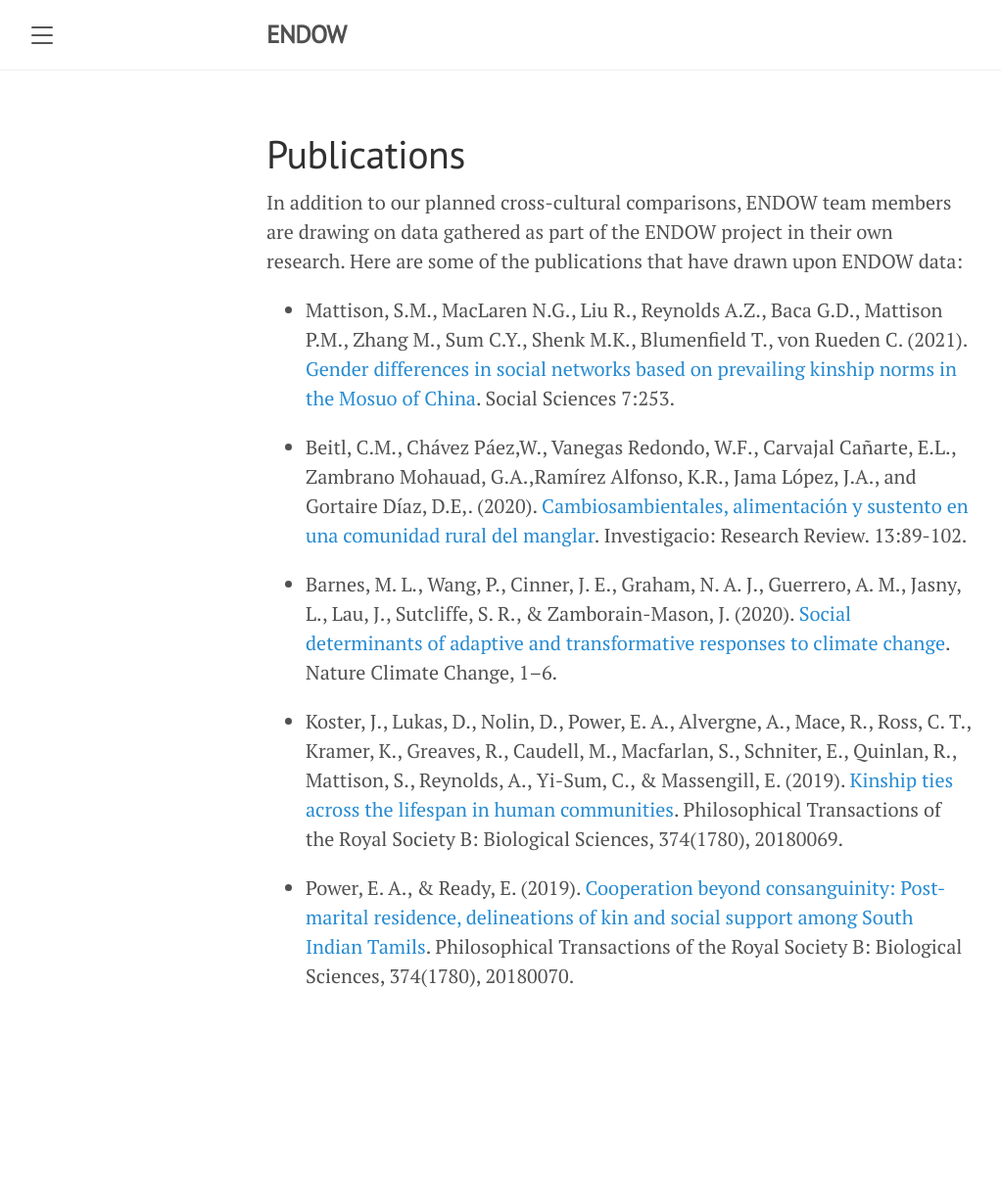
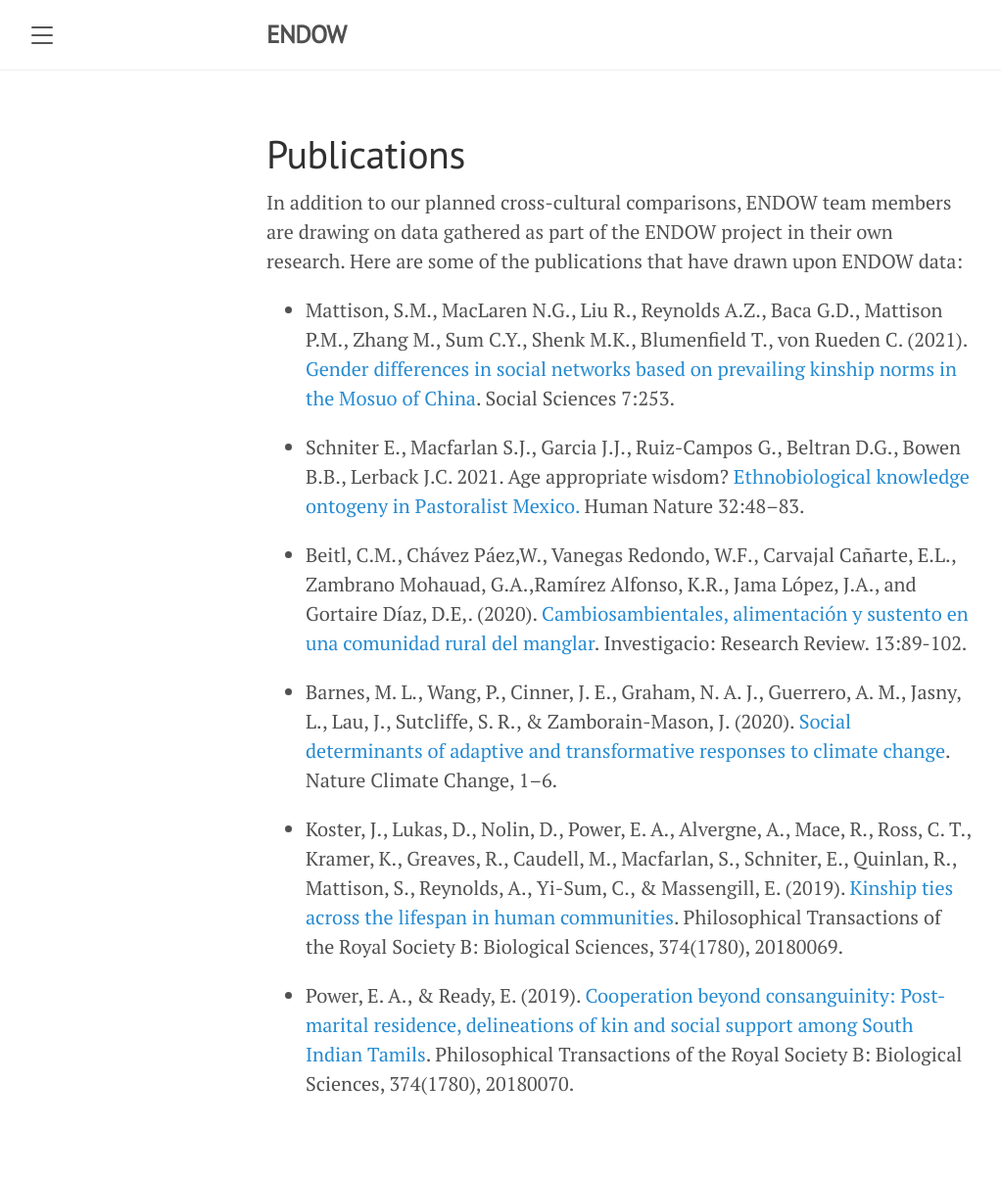
Before and after one commit to endowproject/endowproject.github.io, a Jekyll site: the page built from publications.md, in a window 1280 px wide. Shown: the whole page at 98% size, without its empty margins (8-1030 px from the left). Built offline with Jekyll 4.4.1, drawn with Linux system fonts in a browser that asks for light colours; before the commit the page ends 1092 px from its top, so only the background shows below that.

Commit message:
Update publications.md

```diff
--- a/publications.md
+++ b/publications.md
@@ -7,6 +7,8 @@ In addition to our planned cross-cultural comparisons, ENDOW team members are dr
 
 - Mattison, S.M., MacLaren N.G., Liu R., Reynolds A.Z., Baca G.D., Mattison P.M., Zhang M., Sum C.Y., Shenk M.K., Blumenfield T., von Rueden C. (2021). [Gender differences in social networks based on prevailing kinship norms in the Mosuo of China](https://www.mdpi.com/2076-0760/10/7/253). Social Sciences 7:253.
 
+- Schniter E., Macfarlan S.J., Garcia J.J., Ruiz-Campos G., Beltran D.G., Bowen B.B., Lerback J.C. 2021. Age appropriate wisdom? [Ethnobiological knowledge ontogeny in Pastoralist Mexico.](https://doi.org/10.1007/s12110-021-09387-8) Human Nature 32:48–83.
+
 - Beitl, C.M., Chávez Páez,W., Vanegas Redondo, W.F., Carvajal Cañarte, E.L., Zambrano Mohauad, G.A.,Ramírez Alfonso, K.R., Jama López, J.A., and Gortaire Díaz, D.E,. (2020). [Cambiosambientales, alimentación y sustento en una comunidad rural del manglar](DOI:https://doi.org/10.31095/investigatio.2020.13.9). Investigacio: Research Review. 13:89-102.
 
 - Barnes, M. L., Wang, P., Cinner, J. E., Graham, N. A. J., Guerrero, A. M., Jasny, L., Lau, J., Sutcliffe, S. R., & Zamborain-Mason, J. (2020). [Social determinants of adaptive and transformative responses to climate change](https://doi.org/10.1038/s41558-020-0871-4). Nature Climate Change, 1–6.
```
